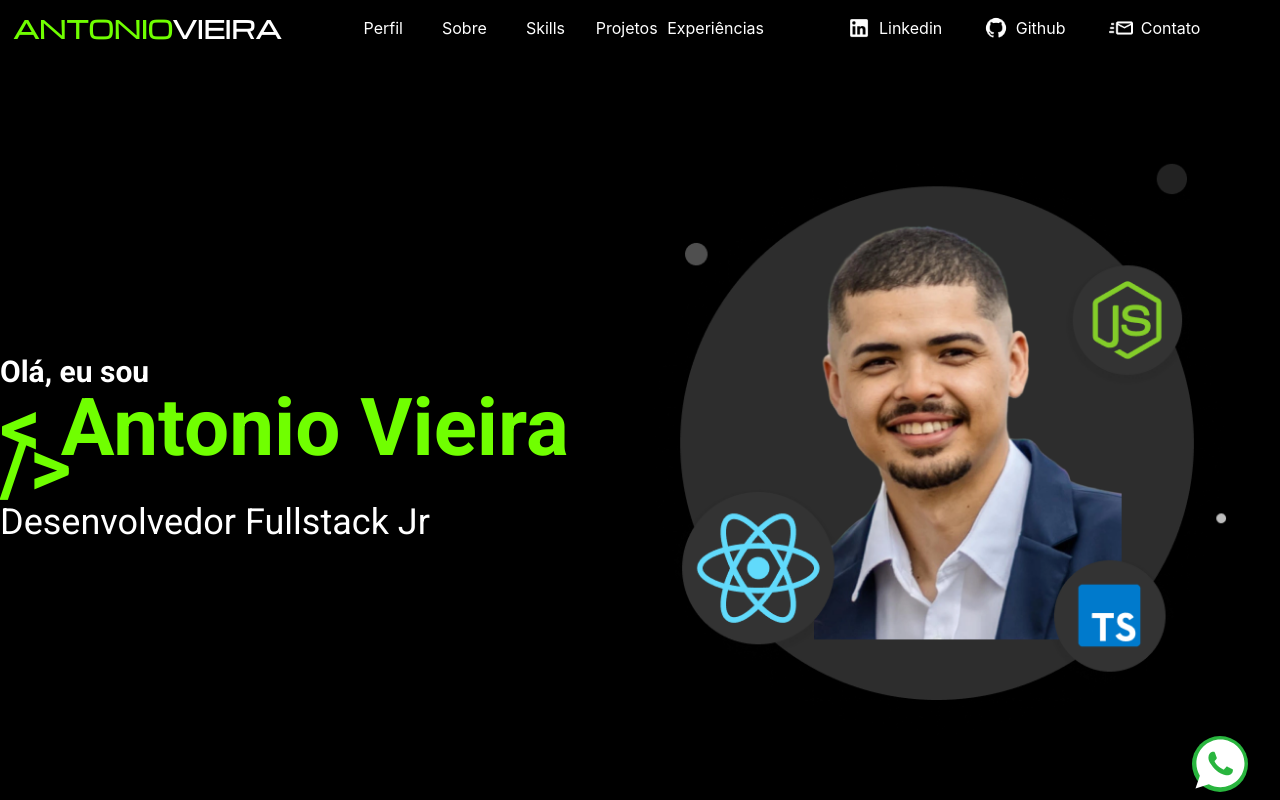
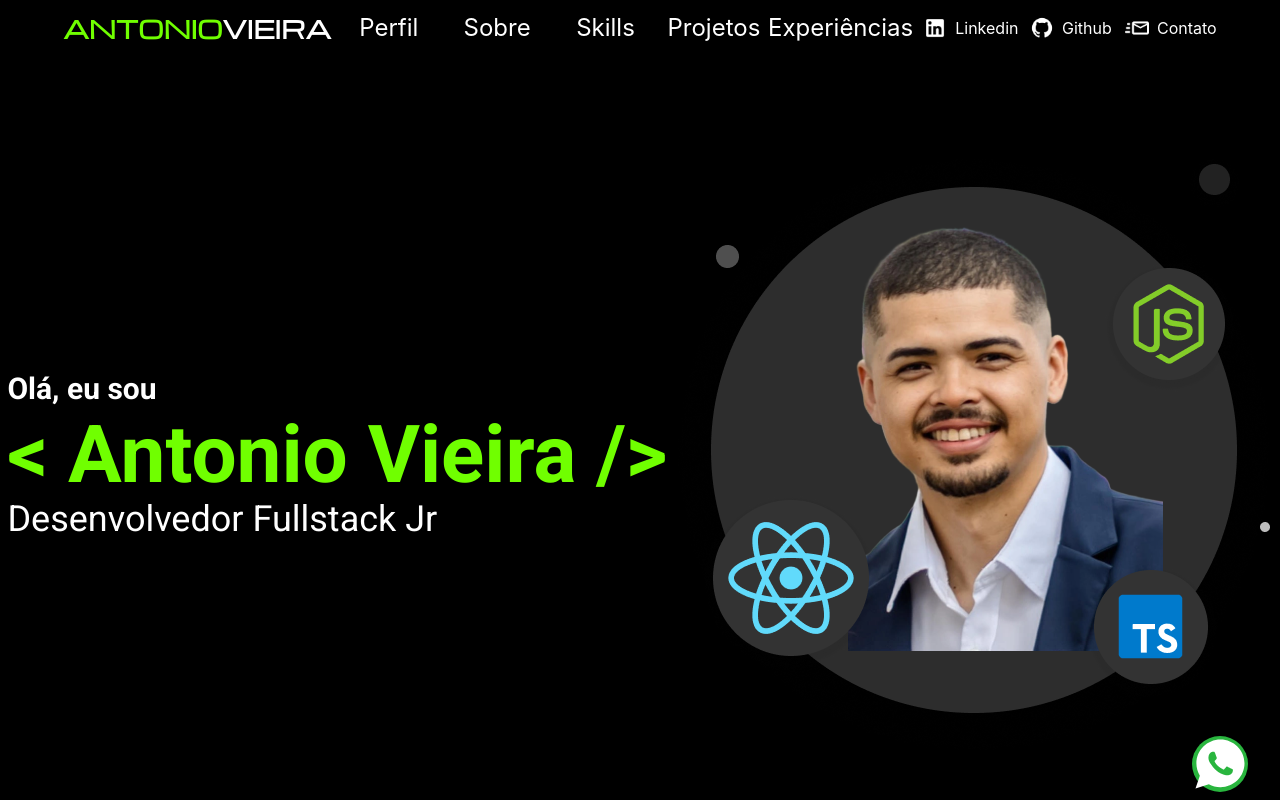
Before and after one commit to vieiran55/portifolio, a React (Create React App) app: page / in a window 1280 px wide. Shown: the top 800 px of the page. Built offline with nearby package versions, Linux system fonts and the light colour scheme; what tw-elements would draw is missing.

Commit message:
refactor: menu and navbar adjusted

```diff
--- a/src/componentes/NavBar/NavBar.module.scss
+++ b/src/componentes/NavBar/NavBar.module.scss
@@ -6,15 +6,15 @@
 
 
 .navbar{
-  @apply w-full fixed top-0 bg-black;
+  @apply w-full fixed top-0 bg-black flex flex-col items-center;
   @media screen and (min-width: $desktop_xl) {
 
   }
 }
 
 .conteinerDesktop{
-  @apply text-white flex flex-row justify-around py-3 px-2;
-  @media screen and (max-width: $tablet) {
+  @apply text-white flex flex-row justify-around py-3 px-2 w-11/12;
+  @media screen and (max-width: 950px) {
     @apply hidden;
   }
   &__destaqueTitulo{
@@ -28,27 +28,27 @@
     }
   }
   &__opcoes{
-    @apply flex flex-row  items-center justify-around text-center w-2/6;
-    @media screen and (min-width: $desktop_xl) {
-      @apply w-1/3;
-    }
+    @apply flex flex-row  items-center justify-around text-center w-1/2 text-xl;
     &__links{
       @apply w-full;
       &:hover{
         @apply border-4 border-verdeLoud rounded-md cursor-pointer;
       }
     }
+    @media screen and (min-width: $desktop_xl) {
+      @apply text-2xl;
+    }
   }
   &__sociais{
     @apply flex flex-row items-center justify-around text-center;
     @media screen and (min-width: $tablet) {
-      @apply w-2/5;
+      @apply md:w-1/3 sm:w-1/4;
       &:hover{
         @apply cursor-pointer;
       }
     }
     @media screen and (min-width: $desktop_xl) {
-      @apply w-[390px] flex;
+      @apply w-[300px] flex;
     }
   }
 }
@@ -56,7 +56,7 @@
 
 .destaqueTitulo{
   font-family: "Michroma", sans-serif;
-  @media screen and (min-width: $tablet) {
+  @media screen and (min-width: 950px) {
     @apply hidden;
   }
   @apply py-3 px-2;
@@ -69,7 +69,7 @@
 }
 .mobile{
   @apply flex flex-row w-full;
-  @media screen and (min-width: $tablet) {
+  @media screen and (min-width: 950px) {
     @apply hidden;
   }
   &__sociais{
--- a/src/componentes/NavBar/index.tsx
+++ b/src/componentes/NavBar/index.tsx
@@ -99,7 +99,6 @@ export default function NavBar() {
             placement="bottom-start"
             transition
             disablePortal
-            sx={{ width: "99vw"}}
           >
             {({ TransitionProps, placement }) => (
               <Grow
@@ -109,14 +108,13 @@ export default function NavBar() {
                     placement === "bottom-start" ? "left top" : "left bottom",
                 }}
               >
-                <Paper  sx={{height: "100vw"}}>
+                <Paper>
                   <ClickAwayListener onClickAway={handleClose}>
                     <MenuList
                       autoFocusItem={open}
                       id="composition-menu"
                       aria-labelledby="composition-button"
                       onKeyDown={handleListKeyDown}
-                      sx={{display: "flex", flexDirection: "column", justifyContent: "space-around", height: "100%"}}
                     >
                       <MenuItem onClick={handleClose}>
                         {" "}
--- a/src/componentes/WhatsappButton/WhatsappButton.module.scss
+++ b/src/componentes/WhatsappButton/WhatsappButton.module.scss
@@ -1,5 +1,5 @@
 .conteiner{
-  @apply fixed bottom-2 right-8 z-50 flex flex-col items-center;
+  @apply fixed bottom-2 right-8 z-50 flex flex-col items-center ;
   &_link{
     @apply bg-[#29B53E] rounded-full;
   }
--- a/src/styles/Routes.module.scss
+++ b/src/styles/Routes.module.scss
@@ -1,3 +1,3 @@
 .routes {
-  @apply flex flex-col items-center w-[96%] justify-evenly;
+  @apply flex flex-col items-center w-full justify-evenly;
 }
```
